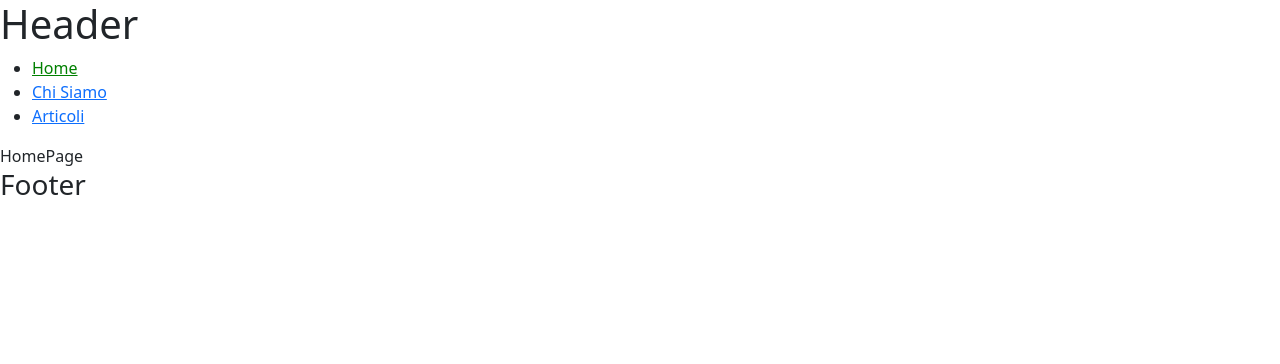
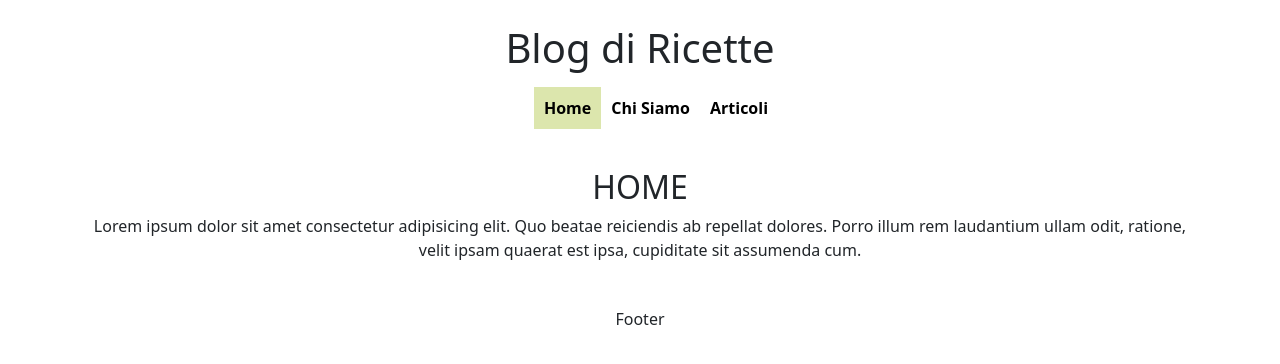
Before and after one commit to Francesca-Lisi/react-router, a React app: page / in a window 1280 px wide. Shown: the top 364 px of the page. Built offline with nearby package versions, Linux system fonts and the light colour scheme; the HTML template or start-up script is replaced by a standard one.

Commit message:
feat: add style in css

```diff
--- a/src/components/MainMenu.jsx
+++ b/src/components/MainMenu.jsx
@@ -6,11 +6,13 @@ const MainMenu = () => {
     <nav>
       <ul>
         {menuHeader.map(item =>
-          <li key={item.id}>
+          <li key={item.id} >
             <NavLink to={item.url}>{item.text}</NavLink>
           </li>
         )}
       </ul>
+
+
     </nav>
   )
 }
--- a/src/index.css
+++ b/src/index.css
@@ -1,3 +1,28 @@
-.active {
-  color: green
+* {
+  margin: 0;
+  padding: 0;
+  box-sizing: border-box;
 }
+
+ul {
+  display: flex;
+  list-style: none;
+  justify-content: center;
+
+
+  li {
+    font-weight: bold;
+
+    a {
+      padding: 10px;
+      color: #000;
+      text-decoration: none;
+
+      &:hover,
+      &.active {
+        background: rgb(220, 230, 173);
+      }
+    }
+
+  }
+}
--- a/src/layouts/DefaultLayout.jsx
+++ b/src/layouts/DefaultLayout.jsx
@@ -5,7 +5,7 @@ const DefaultLayout = () => {
   return (
     <>
       <header>
-        <h1>Header</h1>
+        <h1 className="text-center my-4">Blog di Ricette</h1>
         <MainMenu />
       </header>
 
@@ -14,7 +14,7 @@ const DefaultLayout = () => {
       </main>
 
       <footer>
-        <h3>Footer</h3>
+        <h6 className="text-center my-4">Footer</h6>
       </footer>
     </>
   )
--- a/src/pages/AboutPage.jsx
+++ b/src/pages/AboutPage.jsx
@@ -2,7 +2,10 @@
 
 const AboutPage = () => {
   return (
-    <div>AboutPage</div>
+    <div className="container text-center my-5">
+      <h2>CHI SIAMO</h2>
+      <p>Lorem ipsum dolor sit amet consectetur adipisicing elit. Quo beatae reiciendis ab repellat dolores. Porro illum rem laudantium ullam odit, ratione, velit ipsam quaerat est ipsa, cupiditate sit assumenda cum.</p>
+    </div>
   )
 }
 
--- a/src/pages/HomePage.jsx
+++ b/src/pages/HomePage.jsx
@@ -2,7 +2,10 @@
 
 const HomePage = () => {
   return (
-    <div>HomePage</div>
+    <div className="container text-center my-5">
+      <h2>HOME</h2>
+      <p>Lorem ipsum dolor sit amet consectetur adipisicing elit. Quo beatae reiciendis ab repellat dolores. Porro illum rem laudantium ullam odit, ratione, velit ipsam quaerat est ipsa, cupiditate sit assumenda cum.</p>
+    </div>
   )
 }
 
--- a/src/pages/PostPages.jsx
+++ b/src/pages/PostPages.jsx
@@ -2,7 +2,10 @@
 
 const PostPages = () => {
   return (
-    <div>PostPages</div>
+    <div className="container text-center my-5">
+      <h2>SCOPRI LE RICETTE</h2>
+      <p>Lorem ipsum dolor sit amet consectetur adipisicing elit. Quo beatae reiciendis ab repellat dolores. Porro illum rem laudantium ullam odit, ratione, velit ipsam quaerat est ipsa, cupiditate sit assumenda cum.</p>
+    </div>
   )
 }
 
```
